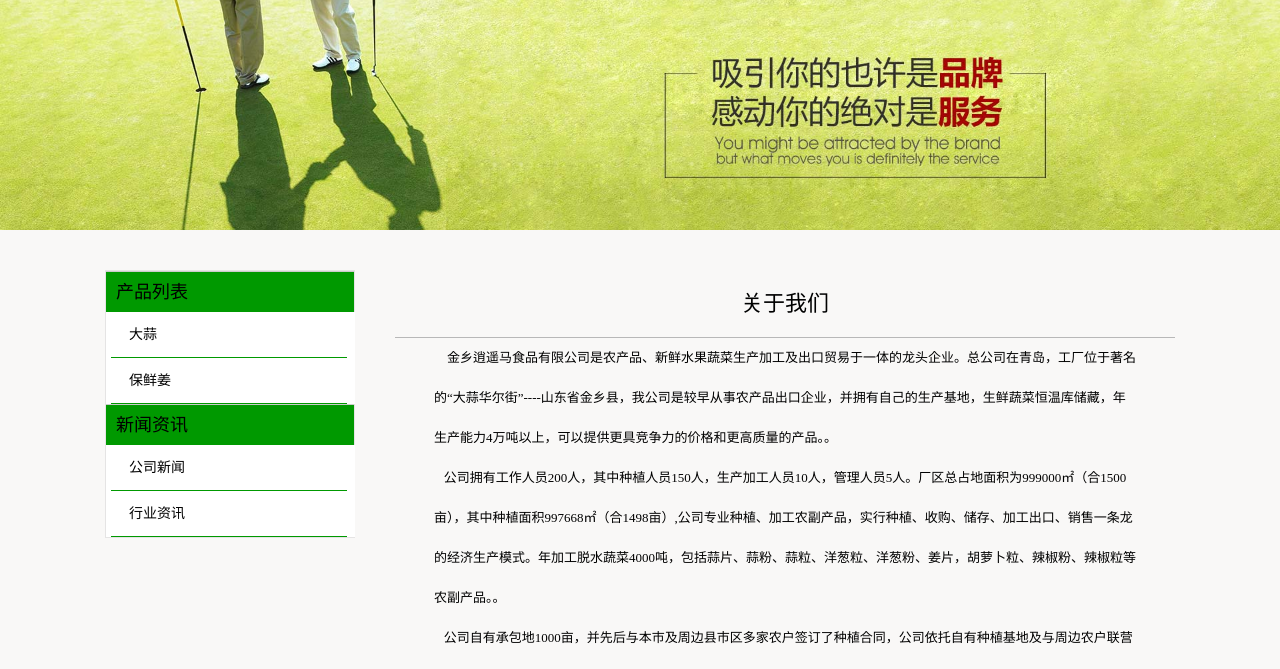
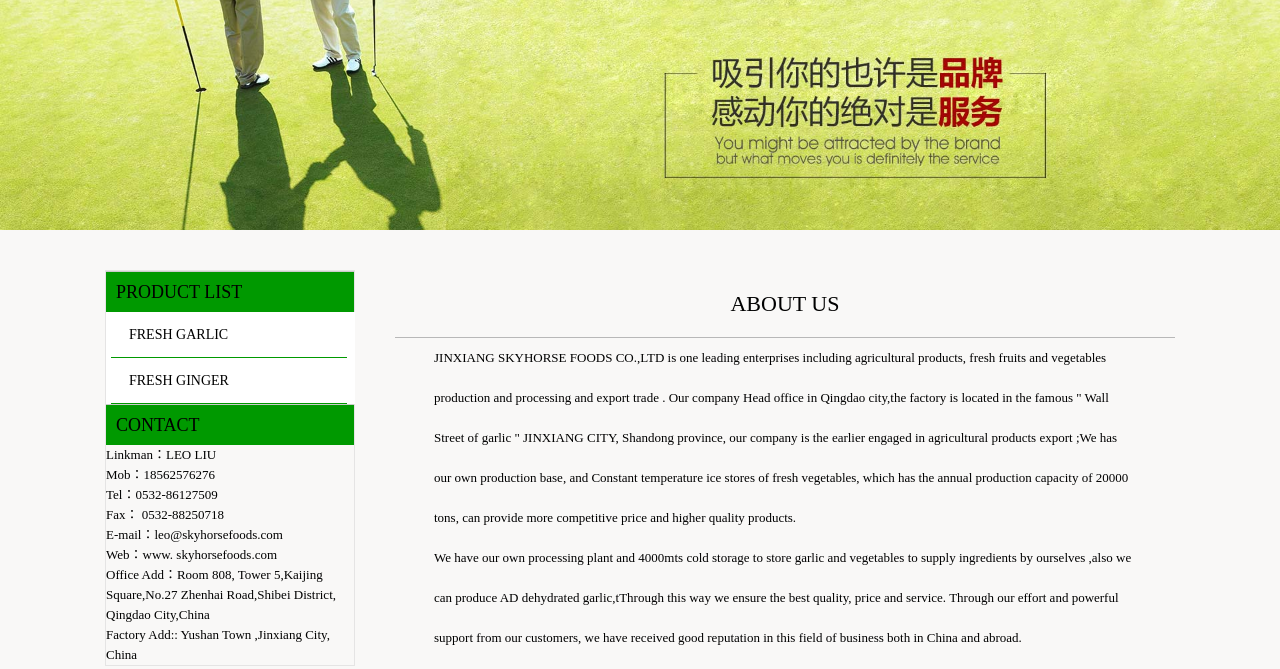
Before and after one commit to clah521/clah521.github.io, a plain HTML site: page en/about/19.html in a window 1280 px wide. Shown: the part 123-792 px from the top of the page. Drawn offline with Linux system fonts and the light colour scheme; a script that the page names is missing.

Commit message:
chagne about

```diff
--- a/en/about/19.html
+++ b/en/about/19.html
@@ -70,11 +70,12 @@ width="700" height="80"></H1>
 src="/Templates/green/html/pic/service.jpg" width="100%"></A></DIV>
 <DIV class="submian">
 <DIV class="left-6 left-9 witnessRight">
-<H1>关于我们</H1>
-<P><p>&nbsp;&nbsp;&nbsp;&nbsp;金乡逍遥马食品有限公司是农产品、新鲜水果蔬菜生产加工及出口贸易于一体的龙头企业。总公司在青岛，工厂位于著名的“大蒜华尔街”----山东省金乡县，我公司是较早从事农产品出口企业，并拥有自己的生产基地，生鲜蔬菜恒温库储藏，年生产能力4万吨以上，可以提供更具竞争力的价格和更高质量的产品。。</p>
-<p>&nbsp; &nbsp;公司拥有工作人员200人，其中种植人员150人，生产加工人员10人，管理人员5人。厂区总占地面积为999000㎡（合1500亩），其中种植面积997668㎡（合1498亩）,公司专业种植、加工农副产品，实行种植、收购、储存、加工出口、销售一条龙的经济生产模式。年加工脱水蔬菜4000吨，包括蒜片、蒜粉、蒜粒、洋葱粒、洋葱粉、姜片，胡萝卜粒、辣椒粉、辣椒粒等农副产品。。</p>
-<p>&nbsp;&nbsp;&nbsp;公司自有承包地1000亩，并先后与本市及周边县市区多家农户签订了种植合同，公司依托自有种植基地及与周边农户联营的方式实行种植、收购、储存、加工出口、销售一条龙的农业产业化经济生产模式，生产成本低，产品出成率高，在国内市场以及国际市场有较好的竞争力，公司于2011年评为济宁市农业龙头企业，银行信誉良好，信誉等级：A级。</p>
-<p>&nbsp;&nbsp;&nbsp;金乡逍遥马食品有限公司欢迎您来参观，洽谈，指导工作。</p></P>
+<H1>ABOUT US</H1>
+<P><p>JINXIANG SKYHORSE FOODS CO.,LTD is one leading enterprises including agricultural products, fresh fruits and vegetables production and processing and export trade . Our company Head office in Qingdao city,the factory is located in the famous " Wall Street of garlic " JINXIANG CITY, Shandong province, our company is the earlier engaged in agricultural products export ;We has our own production base, and Constant temperature ice stores of fresh vegetables, which has the annual production capacity of 20000 tons, can provide more competitive price and higher quality products. </p>
+<p>We have our own processing plant and 4000mts cold storage to store garlic and vegetables to supply ingredients by ourselves ,also we can produce AD dehydrated garlic,tThrough this way we ensure the best quality, price and service.
+Through our effort and powerful support from our customers, we have received good reputation in this field of business both in China and abroad.</p>
+<p>We have established very good business relations with many clients around the world by our super quality best price and good service, like Middle East, Europe, South America, East-south Asia and North Africa.</p>
+<p>JINXIANG SKYHORSE FOODS CO.,LTD with all the staffs warmly welcome all friends from domestic and abroad to develop our friendship and business.</p></P>
 <P>&nbsp;</P></DIV>
 <STYLE type="text/css">
 			.leftList h2{ cursor:pointer !important;}
@@ -94,27 +95,33 @@ src="/Templates/green/html/pic/service.jpg" width="100%"></A></DIV>
 <DIV class="right-1 right-11 right-9 witnessLeft disTop">
 <DIV class="leftList">
 <DIV class="xianshi_yin2 active2">
-<H2>产品列表</H2>
+<H2>PRODUCT LIST</H2>
 <UL>
 
   <LI><A href="/en/list/111_1.html"
-rel="nofollow">大蒜</A></LI>
+rel="nofollow">FRESH GARLIC</A></LI>
 
   <LI><A href="/en/list/6_1.html"
-rel="nofollow">保鲜姜</A></LI>
+rel="nofollow">FRESH GINGER</A></LI>
 
   </UL></DIV>
 <DIV class="xianshi_yin2 active2">
-<H2>新闻资讯</H2>
-<UL>
-
-  <LI><A href="/en/list/2_1.html"
-rel="nofollow">公司新闻</A></LI>
-
-  <LI><A href="/en/list/105_1.html"
-rel="nofollow">行业资讯</A></LI>
-
-  </UL></DIV>
+<H2>CONTACT</H2>
+<TABLE cellSpacing=0 cellPadding=0 width="94%" align=center
+border=0  id="table39">
+              <TR>
+                <TD
+                  style="LINE-HEIGHT: 20px"><font color="#000000">
+				<font size="2">Linkman：LEO LIU<br>
+				Mob：18562576276<br>
+				Tel：0532-86127509<br>
+				Fax： 0532-88250718<br>
+				E-mail：leo@skyhorsefoods.com<br>
+				Web：www. skyhorsefoods.com<br>
+				Office Add：Room 808, Tower 5,Kaijing Square,No.27 Zhenhai Road,Shibei District, Qingdao City,China<br>
+				Factory Add:: Yushan Town ,Jinxiang City, China<br>
+				</font>
+				</TD></TR></TABLE></DIV>
 
   </DIV>
 
```
Also changed, not shown: en/about/107.html (+19 -13 lines), en/about/109.html (+19 -13 lines), en/about/110.html (+19 -13 lines), en/about/3.html (+19 -13 lines), en/content/237.html (+3 -3 lines), en/content/238.html (+3 -3 lines), en/content/239.html (+3 -3 lines), en/content/240.html (+3 -3 lines), en/content/241.html (+3 -3 lines), en/content/242.html (+3 -3 lines), en/content/243.html (+3 -3 lines), en/list/105_1.html (+3 -3 lines), en/list/2_1.html (+3 -3 lines).
